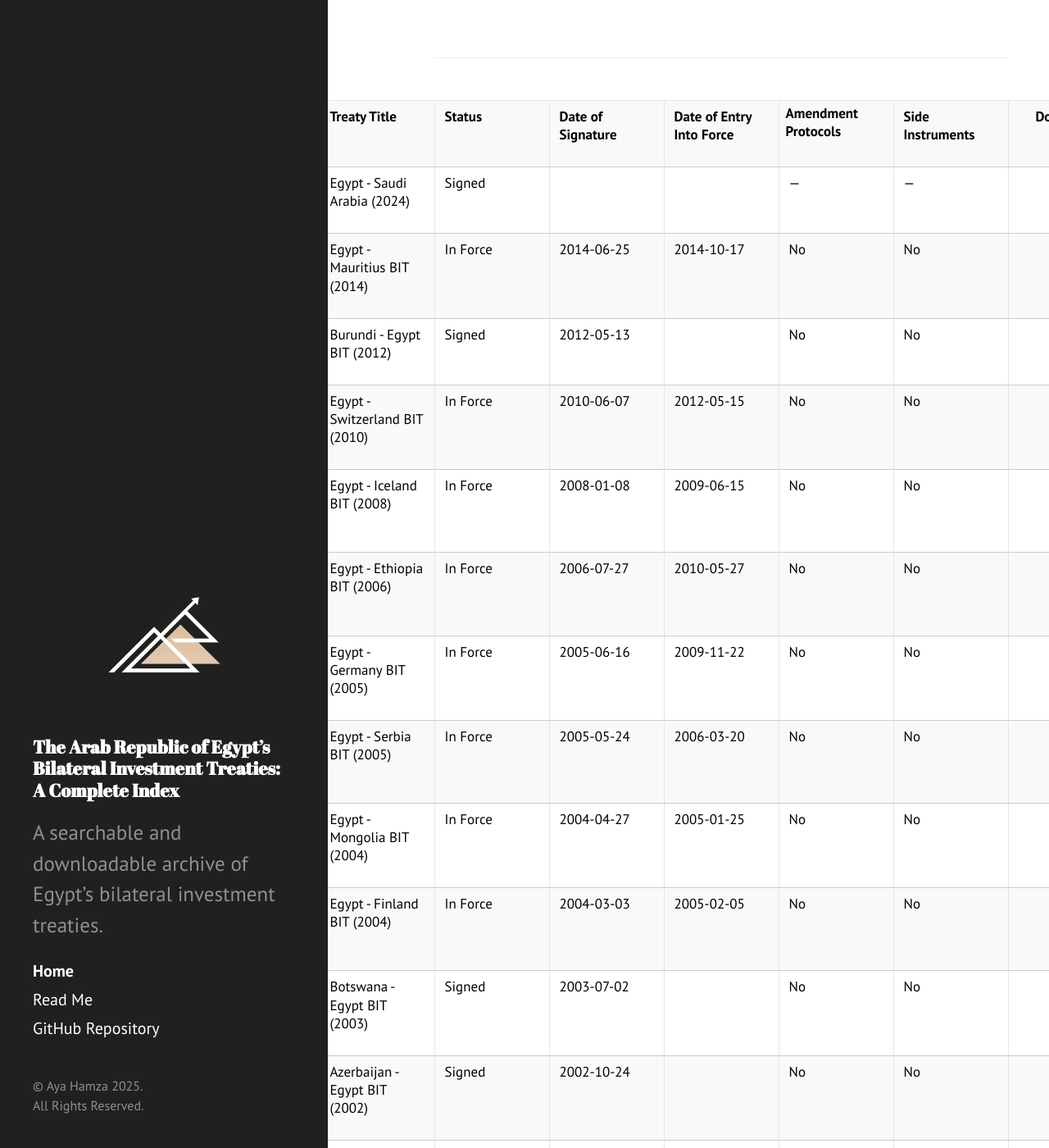
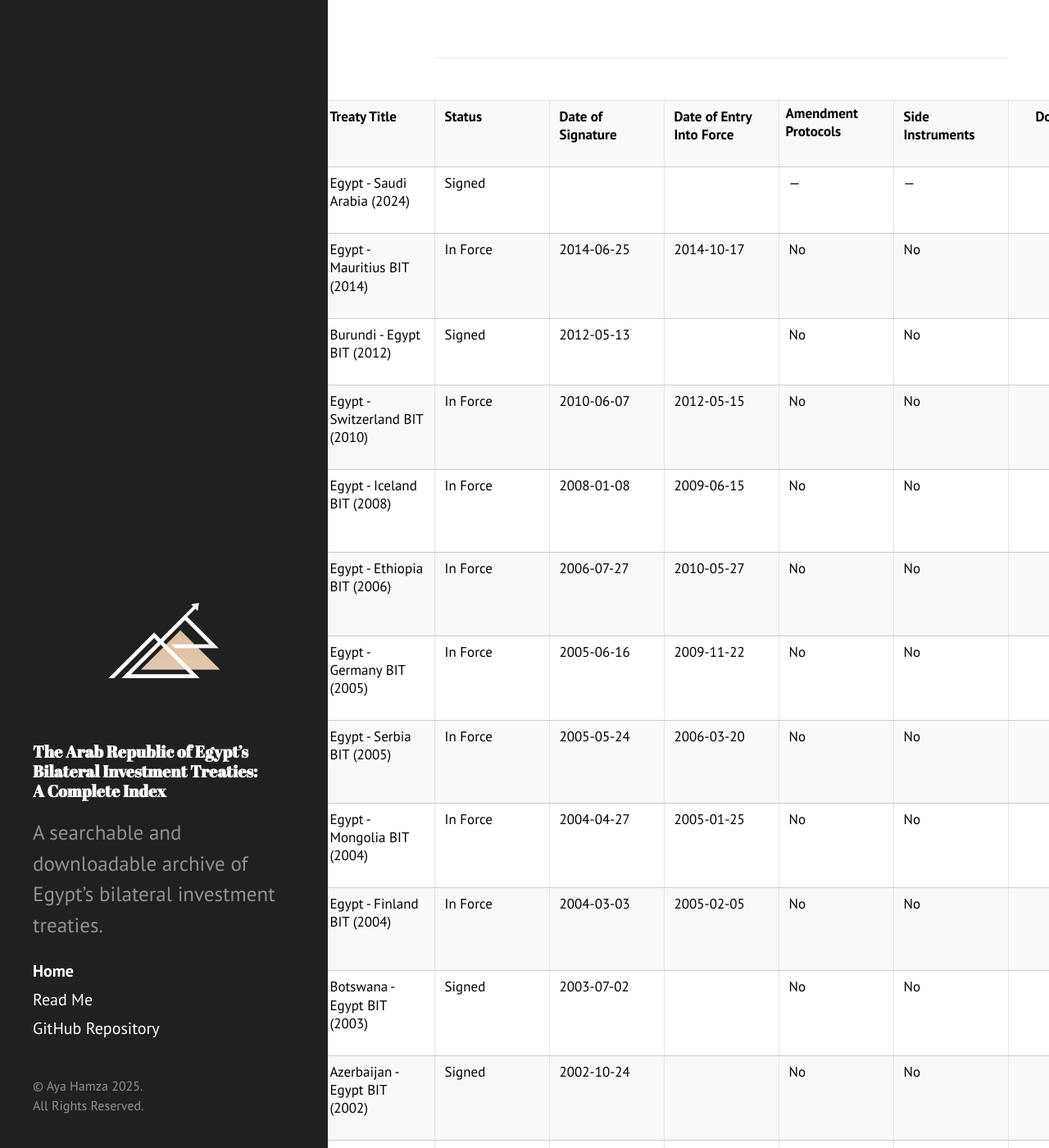
Before and after one commit to ayahamza1/MENABITs, a Jekyll site: the page built from index.md, in a window 1280 px wide and 1400 px high. Shown: the whole window at 82% size. Built offline with Jekyll 4.4.1, drawn with Linux system fonts in a browser that asks for light colours; our own code applies the rules of GitHub Pages for plain Markdown files.

Commit message:
Update hyde.css

```diff
--- a/public/css/hyde.css
+++ b/public/css/hyde.css
@@ -46,7 +46,7 @@
 
 /* ✅ Fixed this block: allow title wrapping inside sidebar */
 .sidebar-about h1 {
-  font-size: 1.10rem; /* or try 1.2rem if you want a smaller bump */
+  font-size: 1.00rem; /* or try 1.2rem if you want a smaller bump */
   line-height: 1.2;
   font-family: "Abril Fatface", serif;
   margin: 1rem 0 0.5rem 0;
@@ -228,17 +228,19 @@
   white-space: normal;
   word-break: break-word;
 }
-
-/* Make Treaty Title column wider */
+/* Fixed width for Treaty Title column */
 table td:nth-child(1),
 table th:nth-child(1) {
-  width: 10rem;
-  min-width: 300px;
+  width: 22rem;        /* Adjust this value to your liking */
+  min-width: 22rem;
+  max-width: 22rem;
 }
 
-/* Make Download column narrower */
+/* Fixed width for Download column */
 table td:last-child,
 table th:last-child {
-  width: 2rem;
+  width: 3rem;         /* Small size for 3-character content */
+  min-width: 3rem;
+  max-width: 3rem;
   text-align: center;
 }
```
